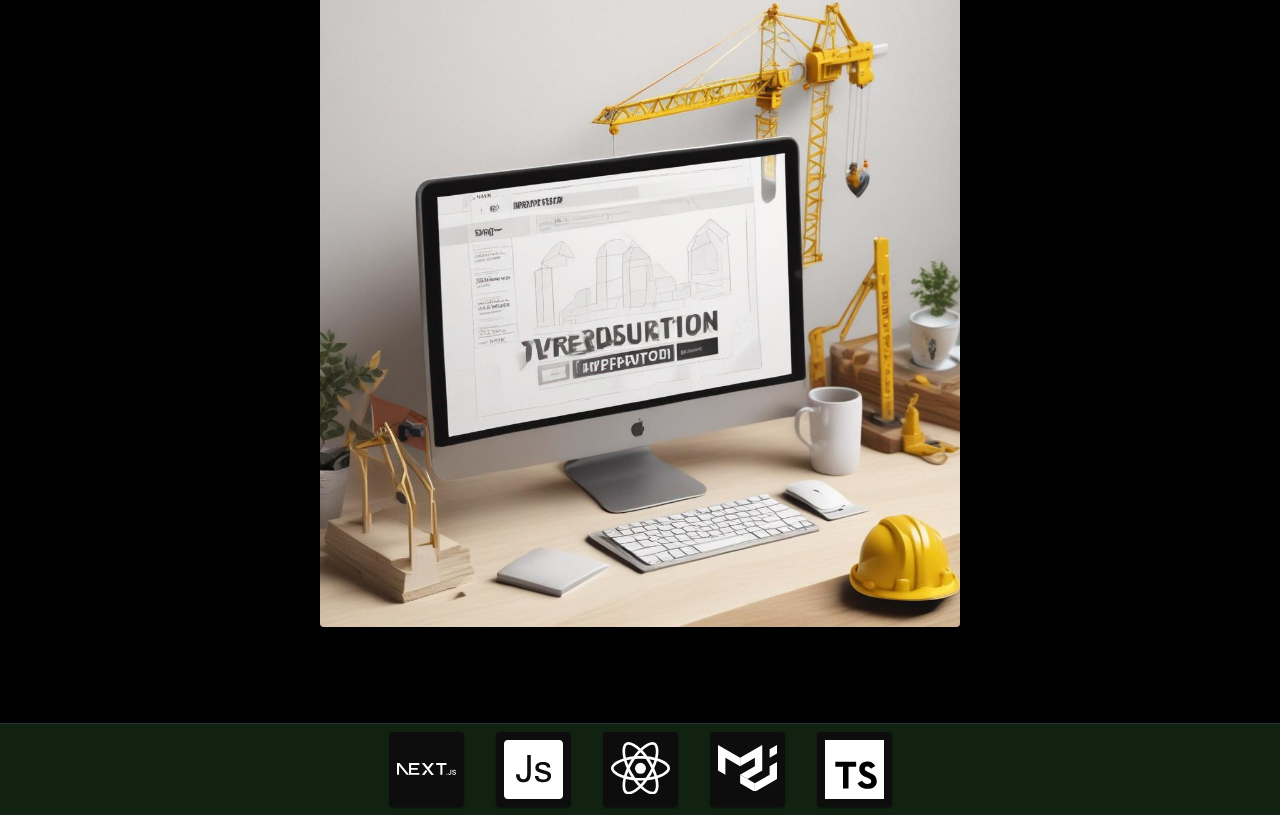
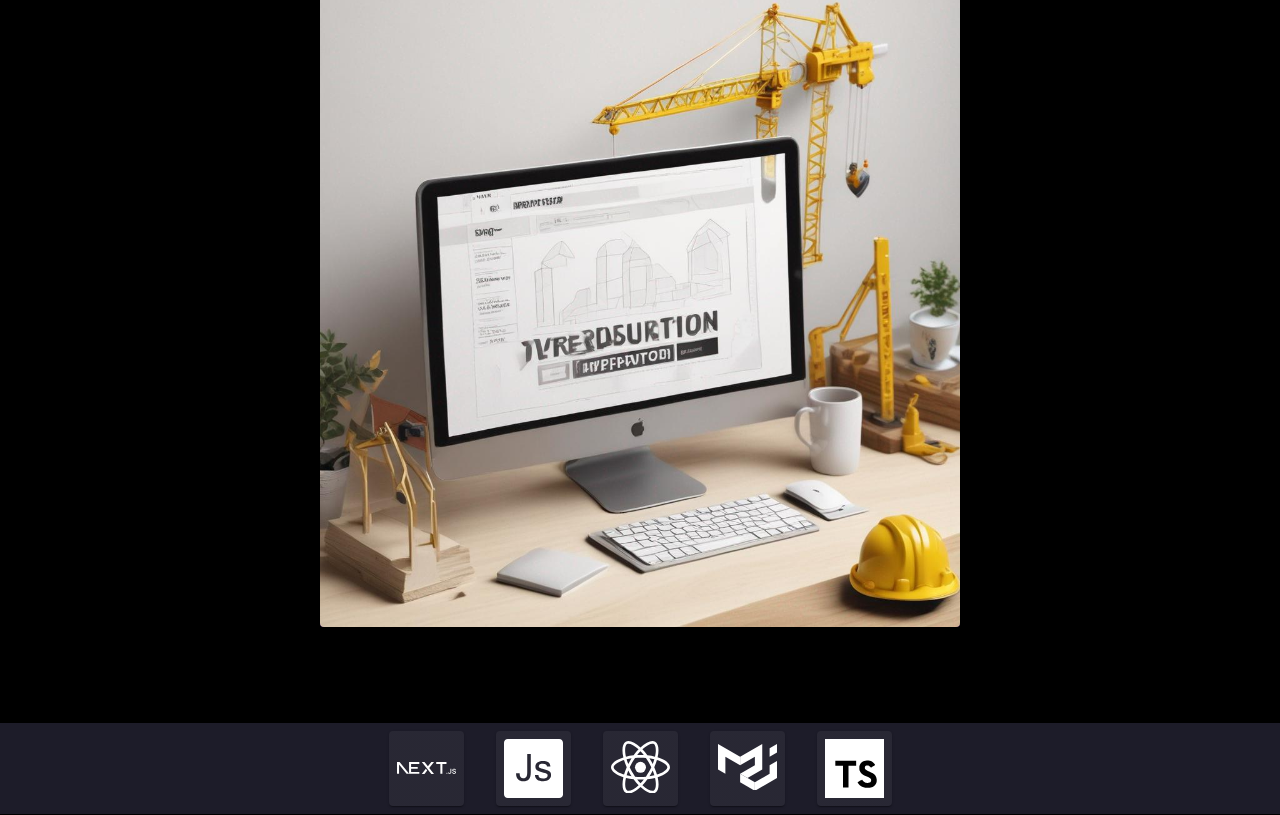
Before and after one commit to carlosharo/portfolio, a Next.js app: page /algorithms in a window 1280 px wide. Shown: the part 178-993 px from the top of the page. Built offline with nearby package versions, Linux system fonts and the light colour scheme.

Commit message:
portfolio: footer theme improvement

```diff
--- /dev/null
+++ b/app/_components/PTBox/index.tsx
@@ -0,0 +1,17 @@
+'use client'
+import { Box, BoxProps, styled } from "@mui/material";
+import { ReactNode } from "react";
+
+interface PTBoxProps extends BoxProps {
+    children: ReactNode;
+}
+
+export const PTBox = styled(({ children, ...props }: PTBoxProps) => {
+    return <Box
+        {...props}
+    >
+        {children}
+    </Box>;
+})(({ theme }) => ({
+    backgroundColor: theme.palette.background.paper
+}));
--- a/app/_components/PTPaper/index.tsx
+++ b/app/_components/PTPaper/index.tsx
@@ -11,7 +11,7 @@ export const PTPaper = styled(({ children, ...props }: PTPaperProps) => {
         {...props}
     >{children}</Paper>
 })(({ theme }) => ({
-    backgroundColor: theme.palette.background.default,
+    backgroundColor: theme.palette.background.paper,
     padding: theme.spacing(1),
     textAlign: 'center',
     alignContent: 'center',
--- a/app/_components/PTcontainer/index.tsx
+++ b/app/_components/PTcontainer/index.tsx
@@ -2,7 +2,7 @@
 import { Container, ContainerProps, styled } from "@mui/material";
 import { ReactNode } from "react";
 
-interface PTContainerProps extends ContainerProps{
+interface PTContainerProps extends ContainerProps {
     children: ReactNode;
 }
 
@@ -13,9 +13,9 @@ export const PTContainer = styled(({ children, ...props }: PTContainerProps) =>
             padding: { xs: 0 }
         }}
         {...props}
-        >
+    >
         {children}
-    </Container>;
+    </Container>
 })(({ theme }) => ({
     backgroundColor: theme.palette.background.default
 }));
--- a/app/_components/index.js
+++ b/app/_components/index.js
@@ -4,3 +4,4 @@ export * from './ArticlesList';
 export * from './PTPaper';
 export * from './PTcontainer';
 export * from './PTStack';
+export * from './PTBox';
--- a/app/_layout/Footer/index.tsx
+++ b/app/_layout/Footer/index.tsx
@@ -1,13 +1,11 @@
-'use client'
-import { theme } from '@/app/theme';
 import { logos } from '../../_commons/_mocks';
 import { PTPaper } from '../../_components/PTPaper';
-import { PTContainer, PTStack } from '@/app/_components';
+import { PTBox, PTContainer, PTStack } from '@/app/_components';
 
 export const FooterLayout = () => {
-    return (
+    return <PTBox>
         <PTContainer>
-            <PTStack sx={{borderTop: `1px solid ${theme.palette.primary.main}`}}>
+            <PTStack >
                 {logos.map((logo, i) => <PTPaper
                     sx={{
                         height: { xs: 50, md: 75 },
@@ -19,5 +17,6 @@ export const FooterLayout = () => {
                 </PTPaper>
                 )}
             </PTStack>
-        </PTContainer>);
+        </PTContainer>
+    </PTBox>
 }
--- a/app/theme.tsx
+++ b/app/theme.tsx
@@ -1,5 +1,5 @@
 import { createTheme } from "@mui/material";
-import { blueGrey, grey } from "@mui/material/colors";
+import { blueGrey } from "@mui/material/colors";
 
 export const theme = createTheme({
     palette: {
@@ -8,11 +8,11 @@ export const theme = createTheme({
         main: blueGrey[900],
         dark: '#000',
         light: blueGrey[800],
-        contrastText: blueGrey[200],
+        contrastText: 'white',
       },
       background: {
         default: '#000',
-        paper: '#121',
+        paper: '#1d1c29',
       }
     },
   });
```
Also changed, not shown: app/_layout/Body/index.tsx (line endings or trailing spaces).
